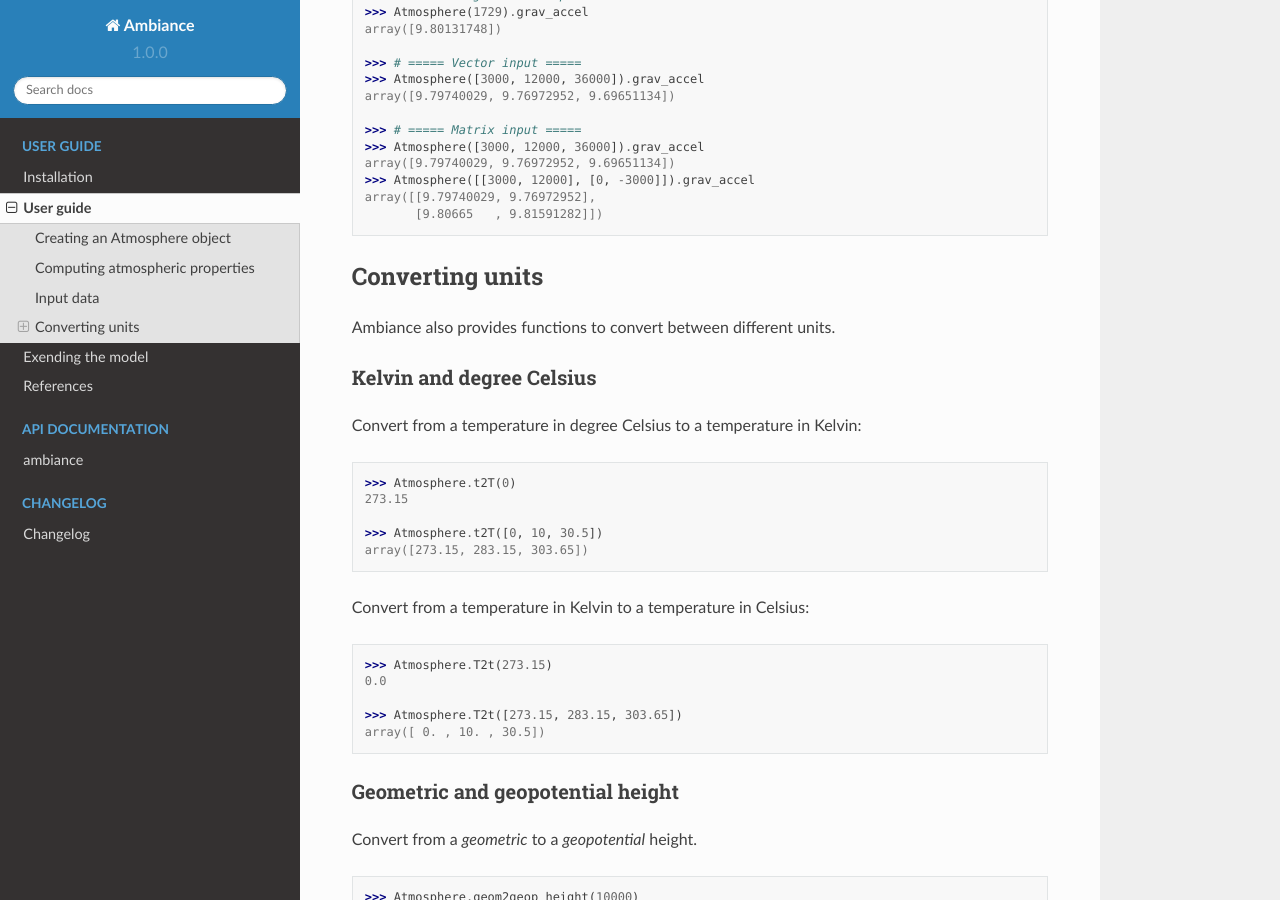
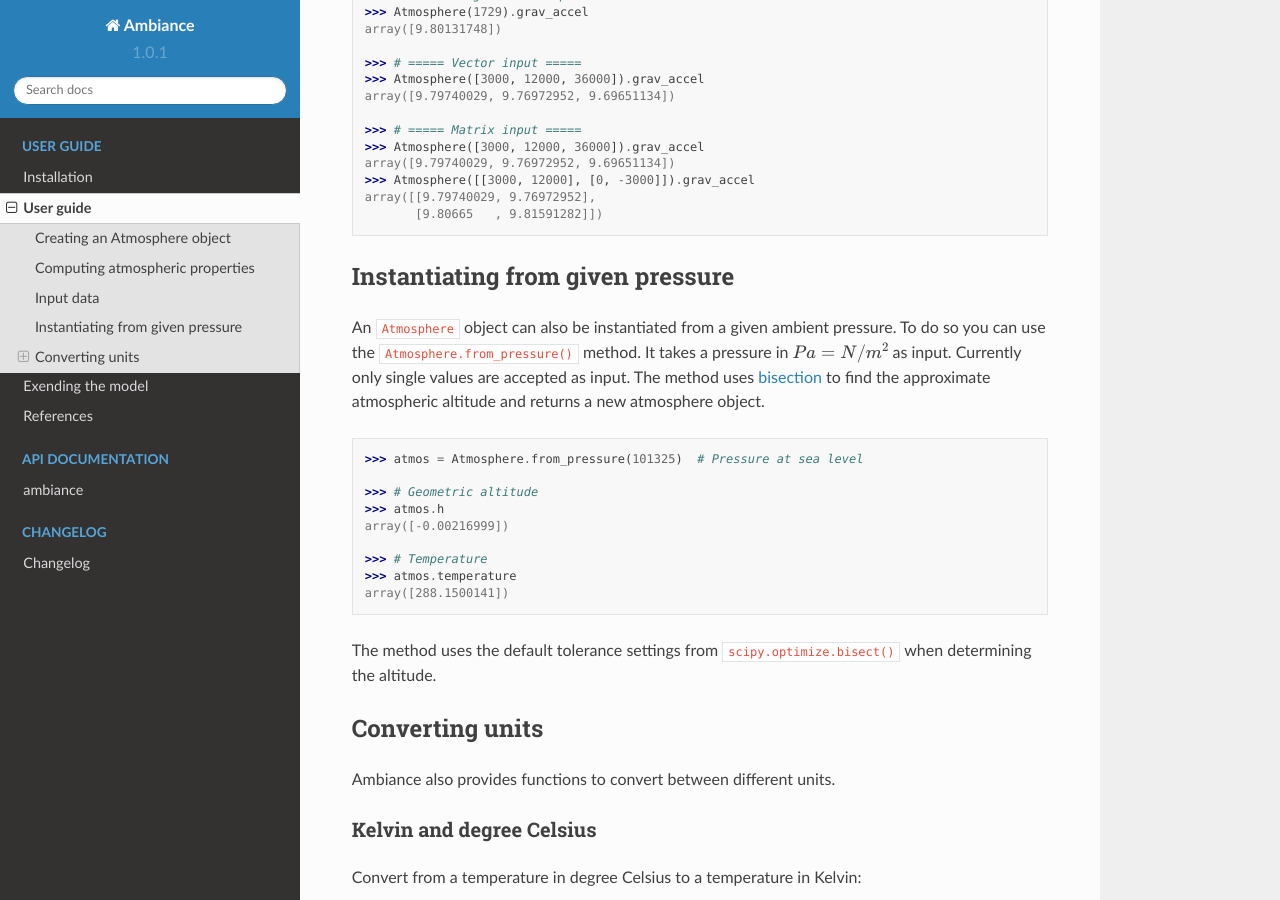
Before and after one commit to airinnova/ambiance, a Sphinx documentation site: the page built from docs/source/user_guide/detailed_user_guide.rst, in a window 1280 px wide and 900 px high, scrolled down 2606 px. Built offline with Sphinx 7.4.7 and the Read the Docs theme 2.0.0, drawn with Linux system fonts in a browser that asks for light colours.

Commit message:
Add classmethod 'from_pressure()'
* https://github.com/airinnova/ambiance/issues/4

```diff
--- a/docs/source/user_guide/detailed_user_guide.rst
+++ b/docs/source/user_guide/detailed_user_guide.rst
@@ -122,6 +122,25 @@ The height data passed to ``Atmosphere`` can be a single value (integer, float),
     array([[9.79740029, 9.76972952],
            [9.80665   , 9.81591282]])
 
+Instantiating from given pressure
+---------------------------------
+
+An ``Atmosphere`` object can also be instantiated from a given ambient pressure. To do so you can use the ``Atmosphere.from_pressure()`` method. It takes a pressure in :math:`Pa = N/m^2` as input. Currently only single values are accepted as input. The method uses `bisection <https://docs.scipy.org/doc/scipy/reference/generated/scipy.optimize.bisect.html>`_ to find the approximate atmospheric altitude and returns a new atmosphere object.
+
+.. code:: python
+
+    >>> atmos = Atmosphere.from_pressure(101325)  # Pressure at sea level
+
+    >>> # Geometric altitude
+    >>> atmos.h
+    array([-0.00216999])
+
+    >>> # Temperature
+    >>> atmos.temperature
+    array([288.1500141])
+
+The method uses the default tolerance settings from ``scipy.optimize.bisect()`` when determining the altitude.
+
 Converting units
 ----------------
 
--- a/requirements.txt
+++ b/requirements.txt
@@ -1,8 +1,9 @@
+Sphinx==3.0.3
 codecov==2.1.1
 matplotlib==3.2.1
 numpy==1.18.4
 pytest-cov==2.8.1
 pytest==5.4.2
-Sphinx==3.0.3
+scipy==1.5.2
 sphinx-rtd-theme==0.4.3
-tox==3.15.1
+tox==3.20.0
--- a/setup.py
+++ b/setup.py
@@ -15,7 +15,10 @@ EMAIL = 'dettmann@kth.se'
 DESCRIPTION = 'A full implementation of the ICAO standard atmosphere 1993'
 URL = 'https://github.com/airinnova/ambiance/'
 REQUIRES_PYTHON = '>=3.6.0'
-REQUIRED = ['numpy']
+REQUIRED = [
+    'numpy',
+    'scipy',
+]
 README = 'README.rst'
 PACKAGE_DIR = 'src/'
 LICENSE = 'Apache License 2.0'
--- a/src/ambiance/__version__.py
+++ b/src/ambiance/__version__.py
@@ -2,5 +2,5 @@
 Version
 """
 
-VERSION = (1, 0, 0)
+VERSION = (1, 0, 1)
 __version__ = '.'.join(map(str, VERSION))
```
Also changed, not shown: docs/source/CHANGELOG.rst (+10 -0 lines), 2 other files.
